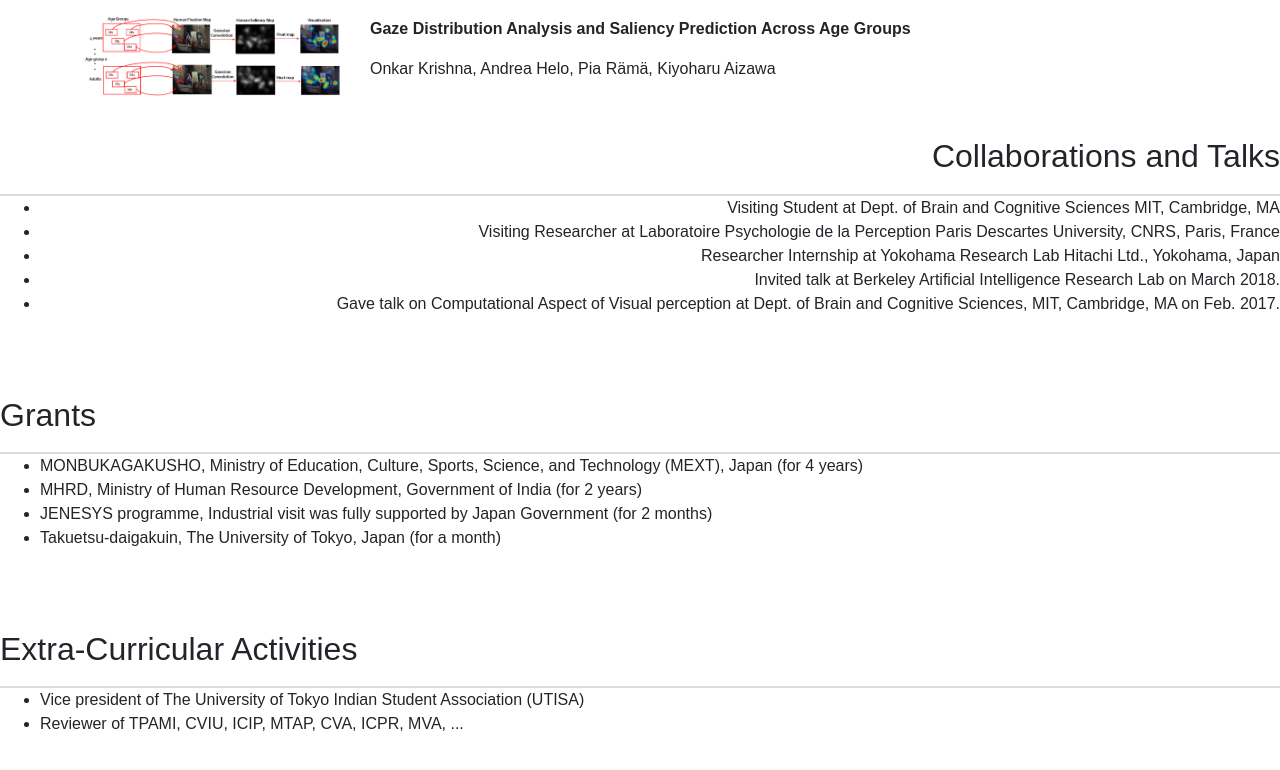
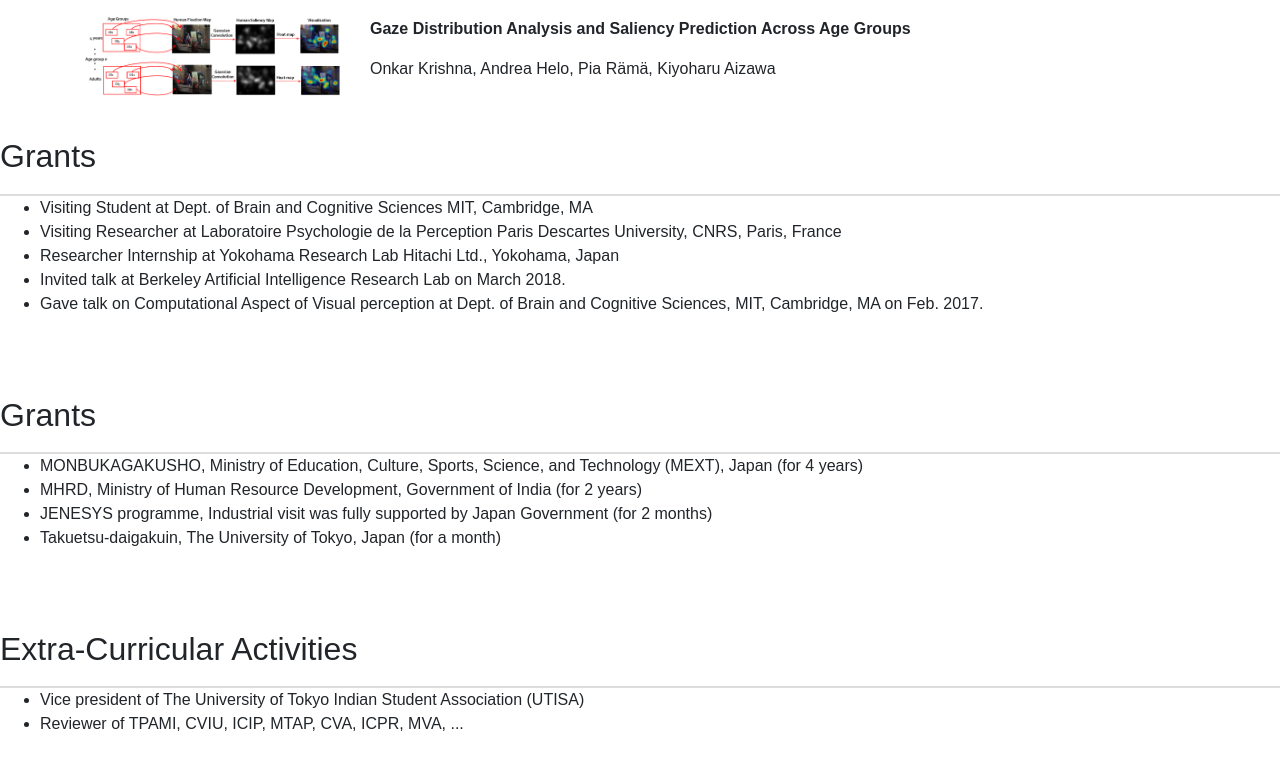
Before and after one commit to onkarkris/onkar.github.io, a plain HTML site: page index.html in a window 1280 px wide. Shown: the part 2613-3383 px from the top of the page. Drawn offline with nearby package versions, Linux system fonts and the light colour scheme.

Commit message:
Update index.html

```diff
--- a/index.html
+++ b/index.html
@@ -245,10 +245,10 @@
     <script src="https://cdn.jsdelivr.net/npm/@popperjs/core@2.5.4/dist/umd/popper.min.js"></script>
     <script src="https://maxcdn.bootstrapcdn.com/bootstrap/4.5.2/js/bootstrap.min.js"></script>
 
-<div class="section-title text-right">
-    <h2>Collaborations and Talks</h2>
-</div>
-<ul class="text-right">
+<div class="section-title">
+            <h2>Grants</h2>
+        </div>
+<ul>
     <li><span style="font-size: medium;"> Visiting Student at Dept. of Brain and Cognitive Sciences MIT, Cambridge, MA</span></li>
     <li><span style="font-size: medium;"> Visiting Researcher at Laboratoire Psychologie de la Perception Paris Descartes University, CNRS, Paris, France
     </span></li>
```
